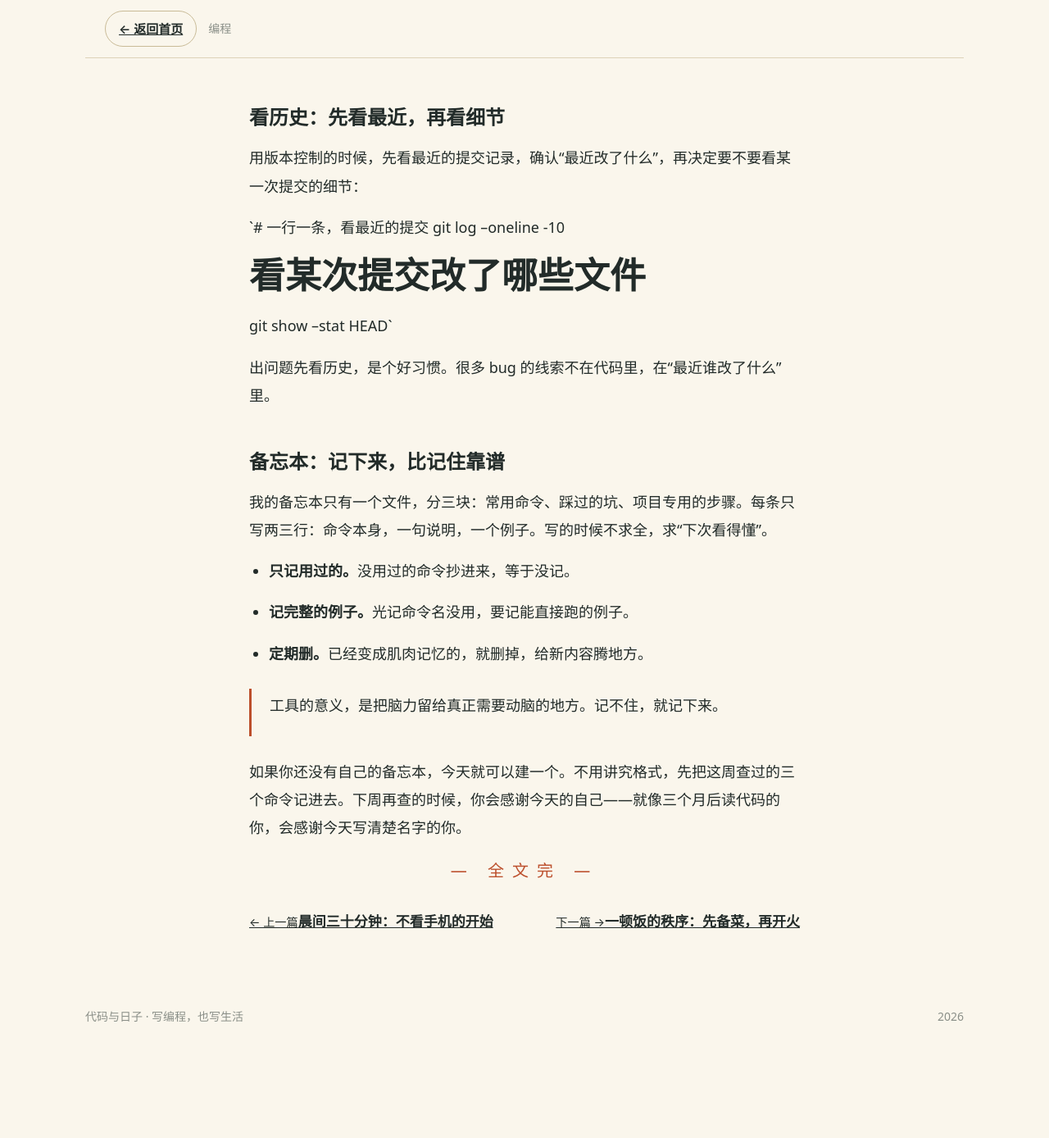
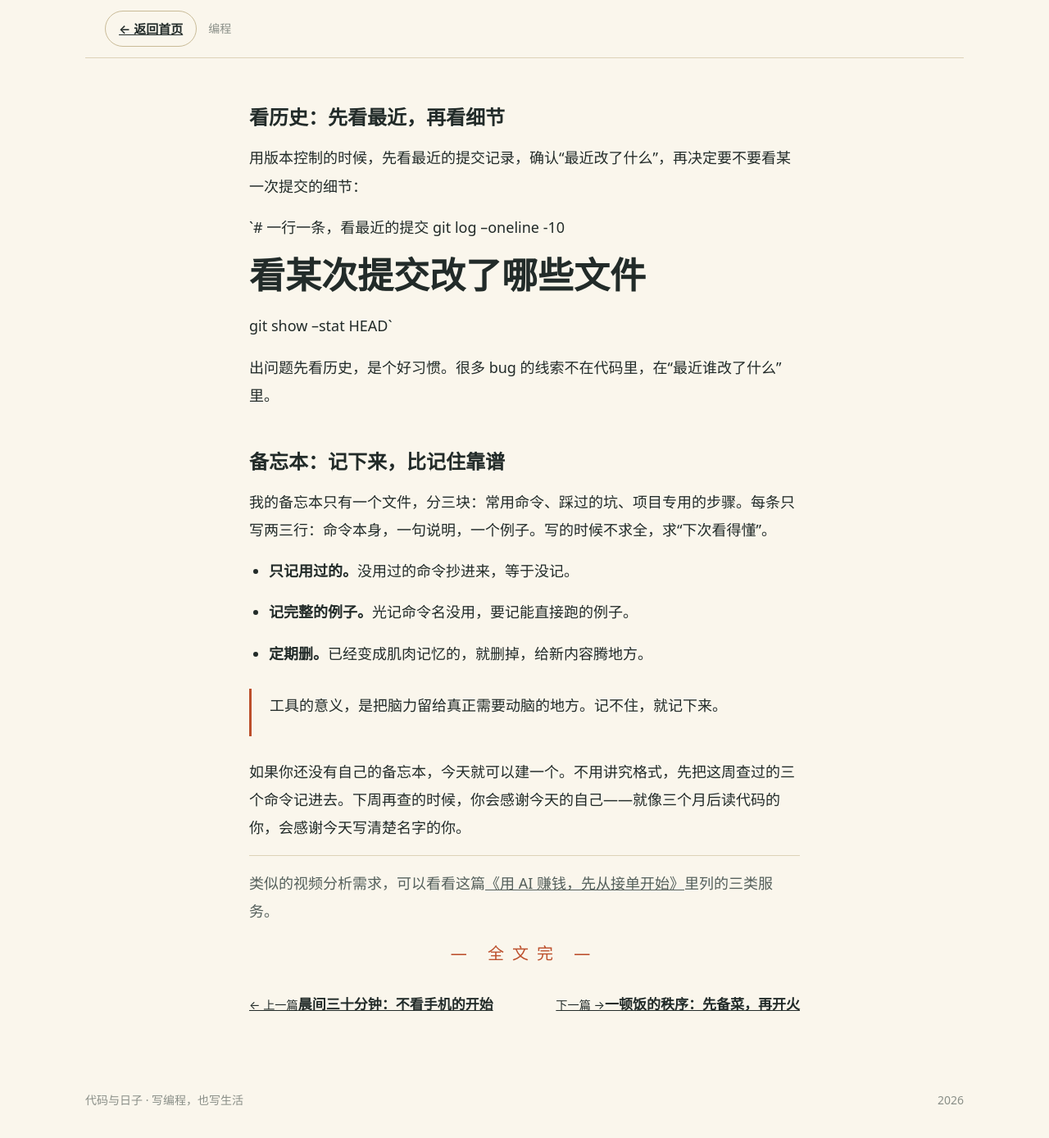
Before and after one commit to kola110/kola110.github.io, a Jekyll site: the page built from _posts/2026-10-04-cli-notes.md, in a window 1280 px wide and 1400 px high, scrolled down 960 px. Shown: the top 1388 px of the window at 82% size. Built offline with Jekyll 4.4.1, drawn with Linux system fonts in a browser that asks for light colours; comment, search, counter and statistics services are not loaded; before the commit the page ends 2259 px from its top, so only the background shows below that.

Commit message:
技术文章文末加接单服务钩子

```diff
--- a/_layouts/post.html
+++ b/_layouts/post.html
@@ -8,6 +8,9 @@ layout: default
 <p class="meta">{{ page.date | date: "%Y 年 %m 月 %d 日" }}{% if page.minutes %} · {{ page.minutes }}{% endif %} · 阅读 <span class="waline-pageview-count" data-path="{{ page.url }}"></span> 次</p>
 {% if page.image %}<figure><img src="{{ page.image }}" alt="" /></figure>{% endif %}
 {{ content }}
+{% if page.category == '编程' %}
+<p class="hook">类似的视频分析需求，可以看看这篇<a href="https://kola110.github.io/2026/11/08/ai-freelance-first.html">《用 AI 赚钱，先从接单开始》</a>里列的三类服务。</p>
+{% endif %}
 <p class="endmark">— 全文完 —</p>
 </article>
 <div id="waline"></div>
--- a/assets/style.css
+++ b/assets/style.css
@@ -172,3 +172,7 @@
 .lang-select{margin-left:4px;border:1px solid var(--line);border-radius:999px;padding:6px 10px;font-size:14px;background:transparent;color:var(--ink-soft);cursor:pointer;max-width:150px}
 .goog-te-banner-frame.skiptranslate{display:none !important}
 body{top:0 !important}
+
+/* Article-end hook (tech articles only) */
+.hook{border-top:1px solid var(--line);margin-top:32px;padding-top:16px;color:var(--ink-soft);font-size:15px}
+.hook a{text-decoration:underline}
```
